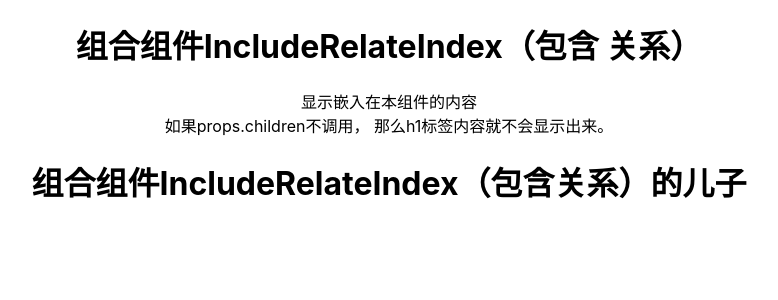
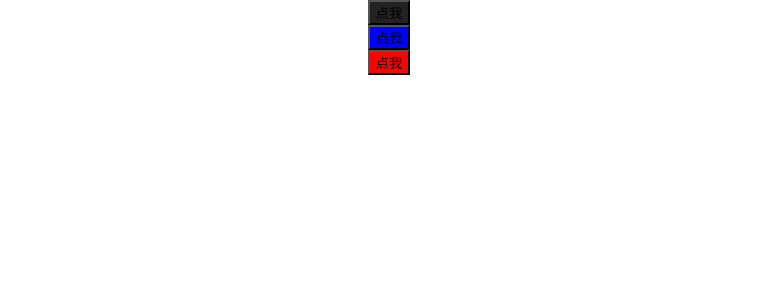
Before and after one commit to T95tongT/HighOrderComponents, a React app: page / in a window 1280 px wide. Shown: the top 300 px of the page, without its empty margins (251-1029 px from the left). Built offline with nearby package versions, Linux system fonts and the light colour scheme.

Commit message:
context的动态获取修改

```diff
--- a/src/App.js
+++ b/src/App.js
@@ -15,6 +15,7 @@ import ChooseSort from "./pages/chooseSort";
 import InsertSort from "./pages/insertSort";
 import IncludeRelate from "./componments/IncludeRealte/IncludeRelate";
 import IncludeRelateIndex from "./componments/IncludeRealte/index";
+import CAboutContext from "./componments/Context/AboutContext";
 function App() {
   return (
     <div className="App" id = 'app'>
@@ -33,7 +34,8 @@ function App() {
      <InsertSort/> */}
      {/* <Context /> */}
      {/* <IncludeRelate/> */}
-     <IncludeRelateIndex/>
+     {/* <IncludeRelateIndex/> */}
+     <CAboutContext/>
     </div>
   );
 }
--- /dev/null
+++ b/src/componments/Context/AboutContext.js
@@ -0,0 +1,111 @@
+import React from "react";
+export const themes = {
+    light: {
+      foreground: '#000000',
+      background: '#eeeeee',
+    },
+    dark: {
+      foreground: '#ffffff',
+      background: '#222222',
+    },
+};
+const myContext = React.createContext({background:'red'});//当内部组件没有找到对应的provider时，草回去这个默认值红色。
+
+class AboutContext extends React.Component {
+    constructor(props) {
+        super(props);
+        this.state = {};
+
+    }
+
+    render() {
+        console.log(this, this.context, "AboutContext")
+        return (
+            <div>
+                <button {...this.props}  style={{backgroundColor: this.context.background}}/>
+            </div>
+        );
+    }
+}
+AboutContext.contextType = myContext; //把context带有默认值的对象赋给AboutContext类
+
+
+class A extends React.Component{
+    constructor(props){
+        super(props)
+
+    }
+
+    render() {
+        console.log(this, this.context, "A")
+        return (
+            <AboutContext  onClick = {this.props.change}>
+               点我
+            </AboutContext>
+        );
+    }
+
+}
+A.contextType = myContext;//绑定了context对象才可以获取到provider上的calue值， 也就是this.context
+
+class BAboutContext extends React.Component{
+    constructor(props){
+        super(props)
+        this.state={
+            theme : themes.dark
+        }
+        console.log(this, "constructor")
+    }
+    change = ()=>{
+        this.setState({
+            theme: this.state.theme === themes.dark
+            ? themes.light
+            : themes.dark,
+        }, ()=>{
+            console.log(this)
+        })
+    }
+    componentDidMount(){
+        console.log(this, "componentDidMount")
+    }
+    componentWillReceiveProps(nextPros){
+        console.log(this, nextPros, "componentWillReceiveProps")
+    }
+    render() {
+        console.log(this, this.context,  "render")
+        return (
+           <div>
+               {/**provider上绑定的value就是最后传给内部组件的this.context的值。为了让内部组件可以动态的获取到context的变化。 */}
+                <myContext.Provider value = {this.state.theme}>
+                    <A change = {()=>this.change()}></A>
+                </myContext.Provider>
+                <div>
+                    <A />{/**不带provider的组件 */}
+                </div>
+           </div>
+        );
+    }
+}
+
+class CAboutContext extends React.Component{
+    constructor(props){
+        super(props);
+        this.state={
+            theme :{background:"blue"}
+        }
+    }
+    render() {
+        console.log(this, this.context, "CAboutContext")
+        return (
+            <div>
+                <myContext.Provider value = {this.state.theme}>
+                    <BAboutContext/>
+                </myContext.Provider>
+                <div>
+                    <A />{/**不带provider的组件 */}
+                </div>
+            </div>
+        );
+    }
+}
+export  default CAboutContext;
```
